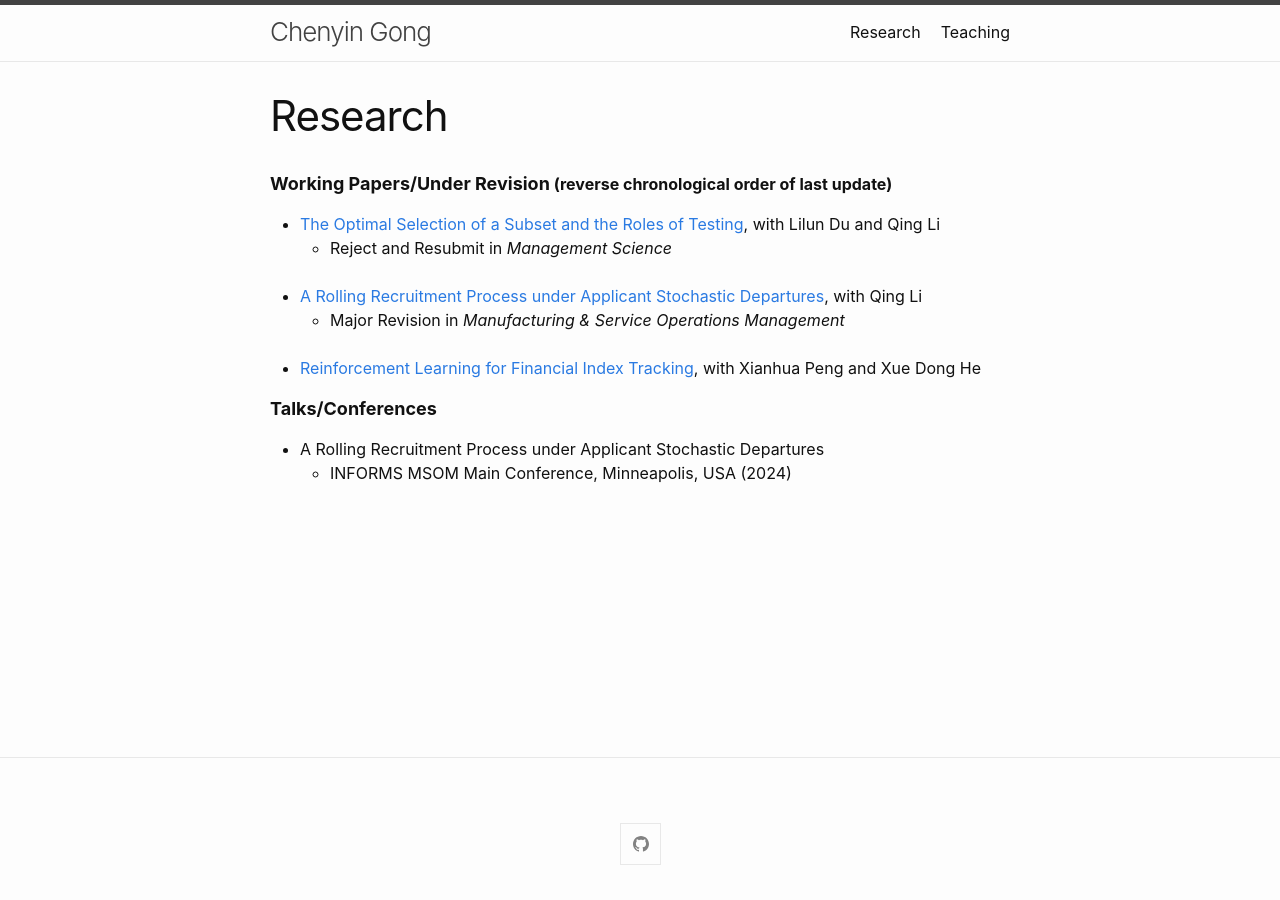
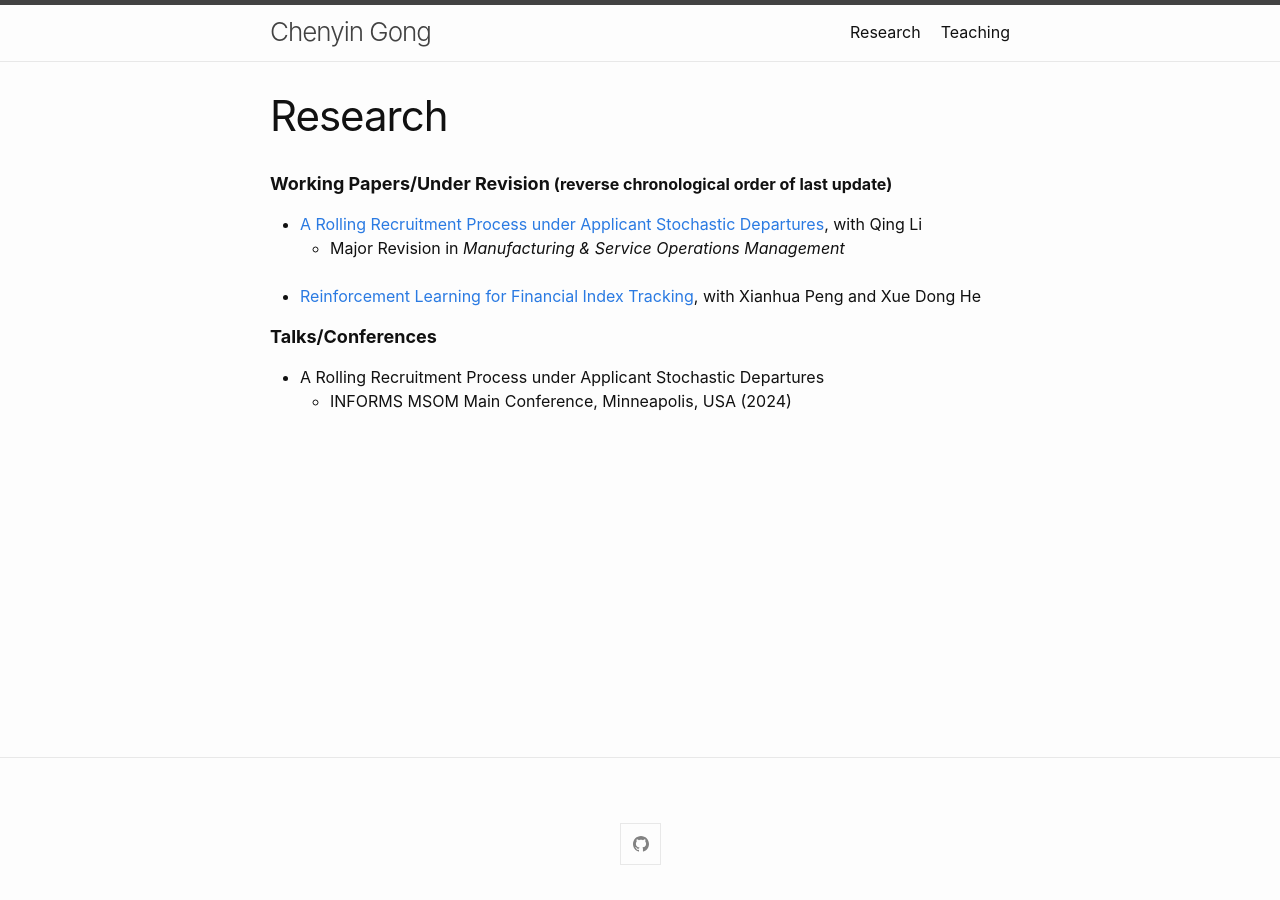
Before and after one commit to chenyingong/chenyingong.github.io, a Jekyll site: the page built from research.md, in a window 1280 px wide. Built offline with Jekyll 4.4.1, drawn with Linux system fonts in a browser that asks for light colours.

Commit message:
info updates

```diff
--- a/research.md
+++ b/research.md
@@ -6,10 +6,6 @@ permalink: /research/
 
 **<font size=4>Working Papers/Under Revision</font> <font size=3>(reverse chronological order of last update)</font>**
 
-* [The Optimal Selection of a Subset and the Roles of Testing](https://ssrn.com/abstract=5277727), with Lilun Du and Qing Li
-  * Reject and Resubmit in *Management Science*
-<br />
-<br />
 * [A Rolling Recruitment Process under Applicant Stochastic Departures](https://ssrn.com/abstract=4787415), with Qing Li
   * Major Revision in *Manufacturing & Service Operations Management*
 <br />
```
